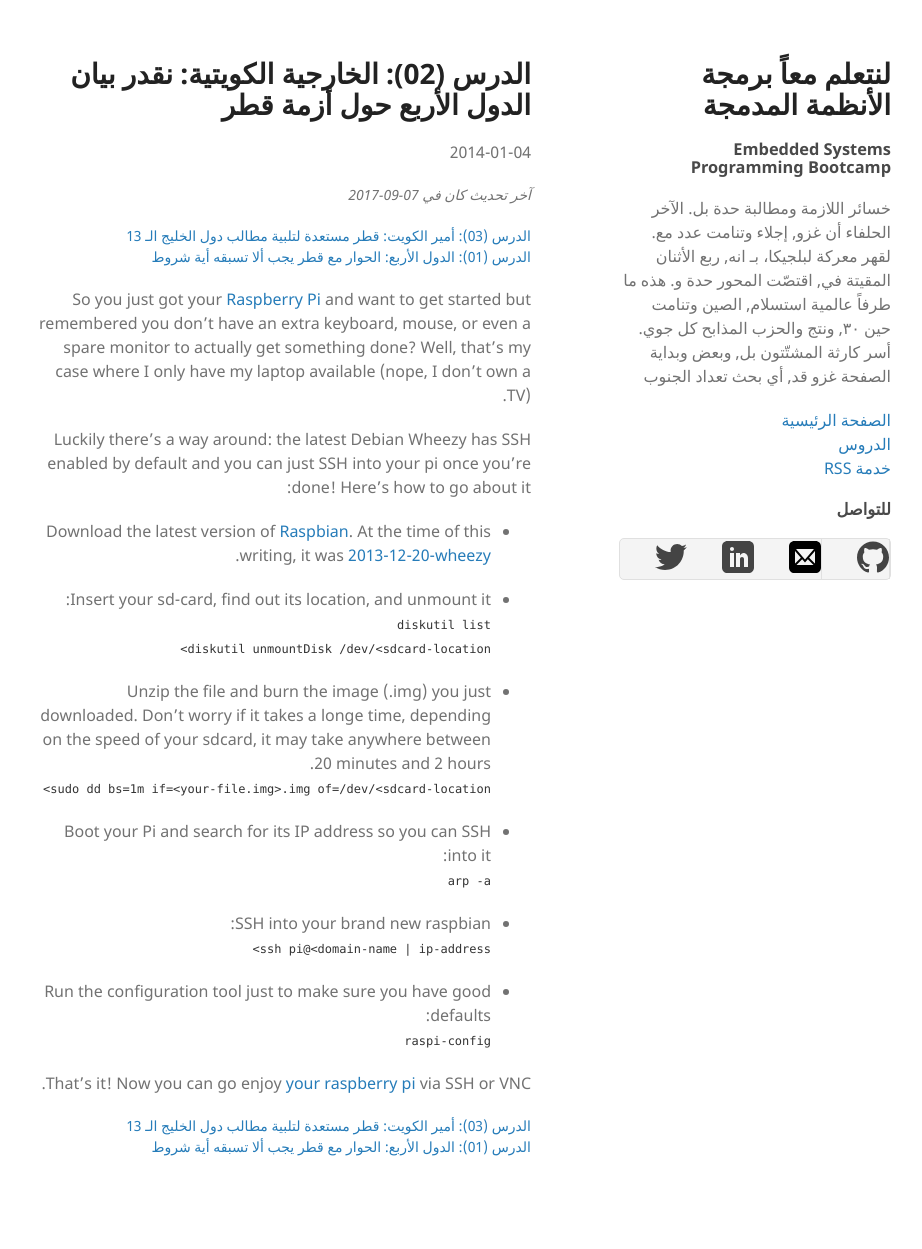
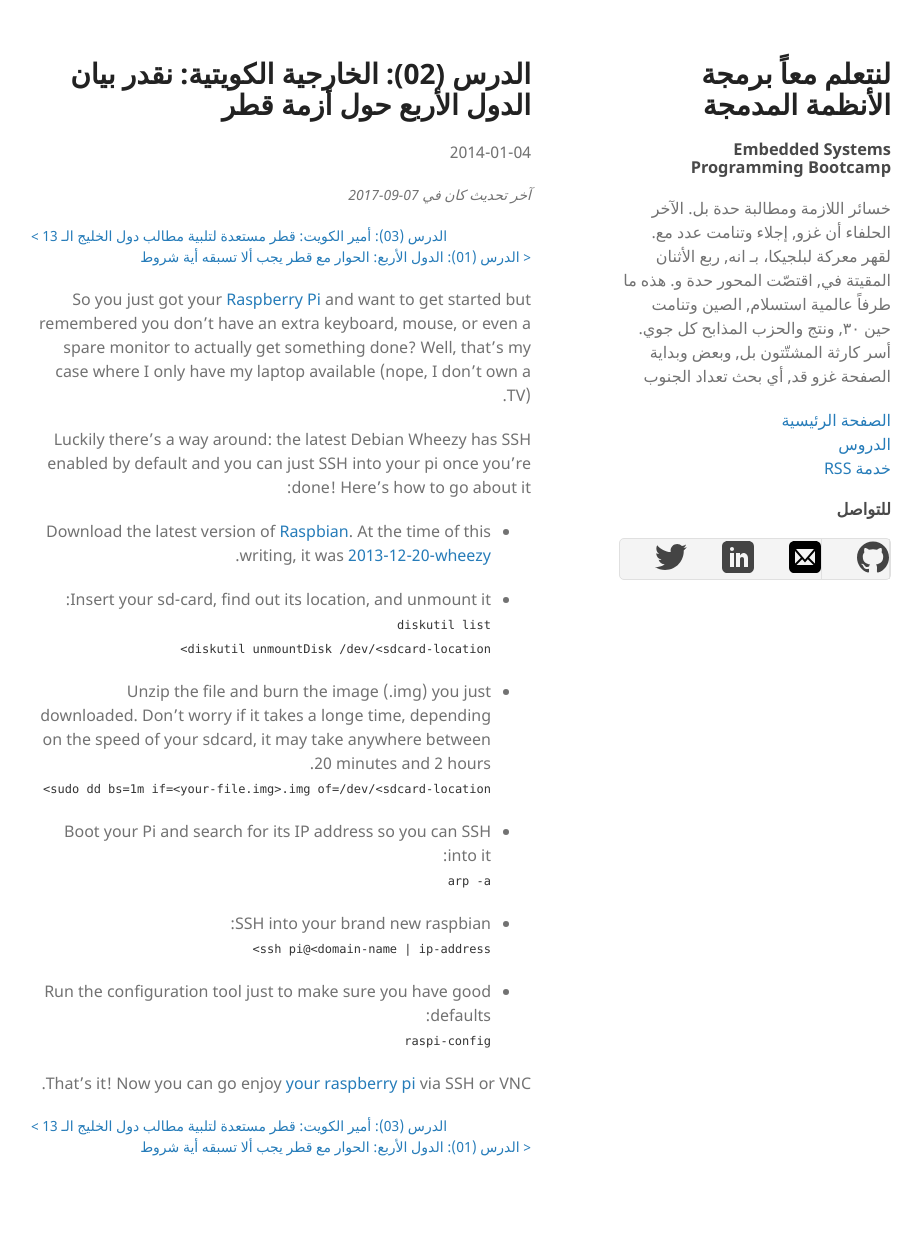
Before and after one commit to kalhabish/embedded_course, a Jekyll site: the page built from _posts/2014-01-04-article 2.md, in a window 1280 px wide. Shown: the whole page, without its empty margins (179-1101 px from the left). Built offline with Jekyll 4.4.1, drawn with Linux system fonts in a browser that asks for light colours.

Commit message:
adds post prev/next 3

```diff
--- a/assets/css/style.scss
+++ b/assets/css/style.scss
@@ -56,7 +56,7 @@ aside li {
 	background: url(../images/sidebar/rss.svg) no-repeat;
 }
 
-/*a.prev {
+a.prev {
   float: left;
 }
 
@@ -71,4 +71,3 @@ a.next {
 a.next:before {
   content: "< "
 }
-*/
```
